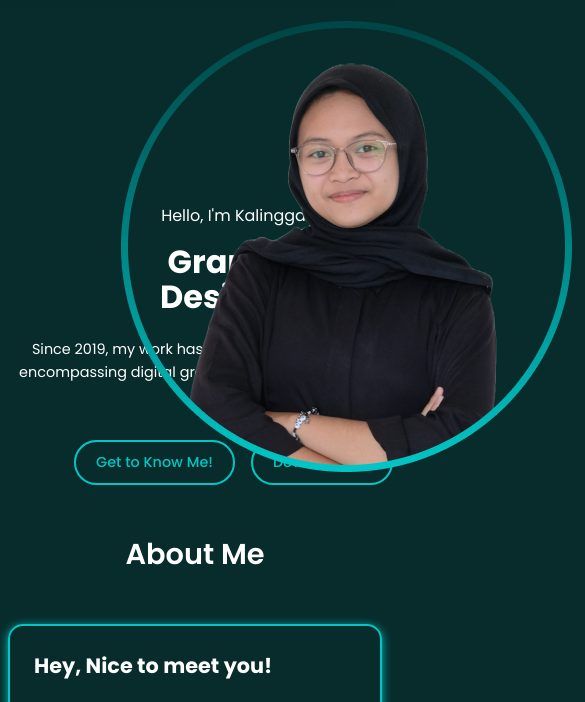
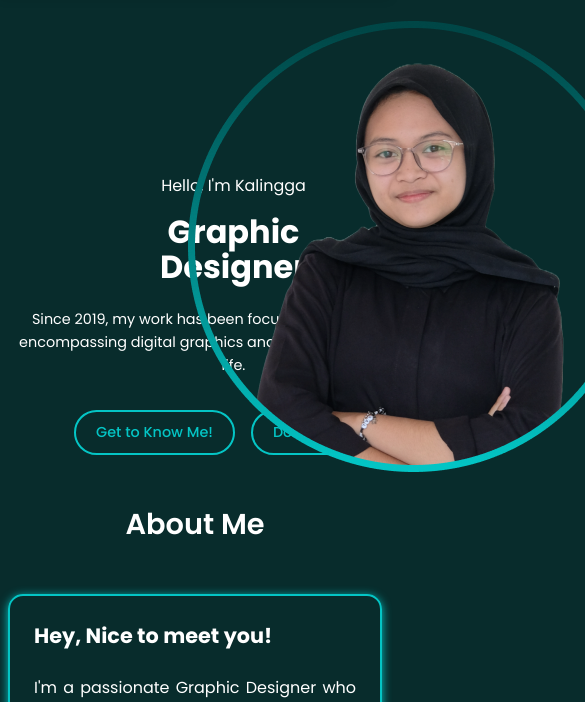
Before and after one commit to Kalingga19/portfolio_kalingga, a plain HTML site: page index.html in a window 390 px wide. Shown: the part 65-767 px from the top of the page, 585 px wide, since content can reach past the window. Drawn offline with Linux system fonts and the light colour scheme.

Commit message:
Update index.html

```diff
--- a/index.html
+++ b/index.html
@@ -668,8 +668,8 @@
         }
 
         .hero-image {
-            width: 50%;
-            height: 150px;
+            width: 20%;
+            height: 120px;
             margin: 0 auto;
             display: block;
         }
```
